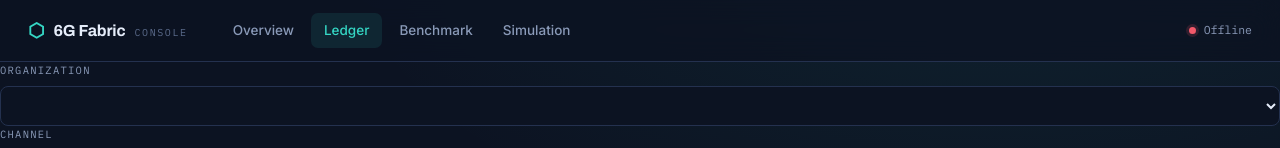
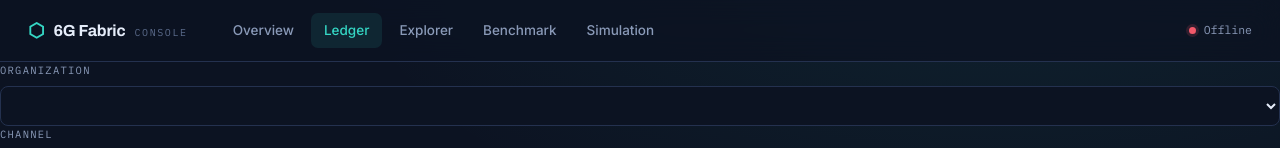
Before and after one commit to mohammadlohrasbi/6g-network, a plain HTML site: page public/dashboard.html in a window 1280 px wide. Shown: the top 148 px of the page. Drawn offline with nearby package versions, Linux system fonts and the light colour scheme; no server answers.

Commit message:
Update dashboard.html

```diff
--- a/public/dashboard.html
+++ b/public/dashboard.html
@@ -13,6 +13,7 @@
   <nav class="nav">
     <a href="index.html">Overview</a>
     <a href="dashboard.html" aria-current="page">Ledger</a>
+    <a href="explorer.html">Explorer</a>
     <a href="test.html">Benchmark</a>
     <a href="scenario.html">Simulation</a>
   </nav>
```
